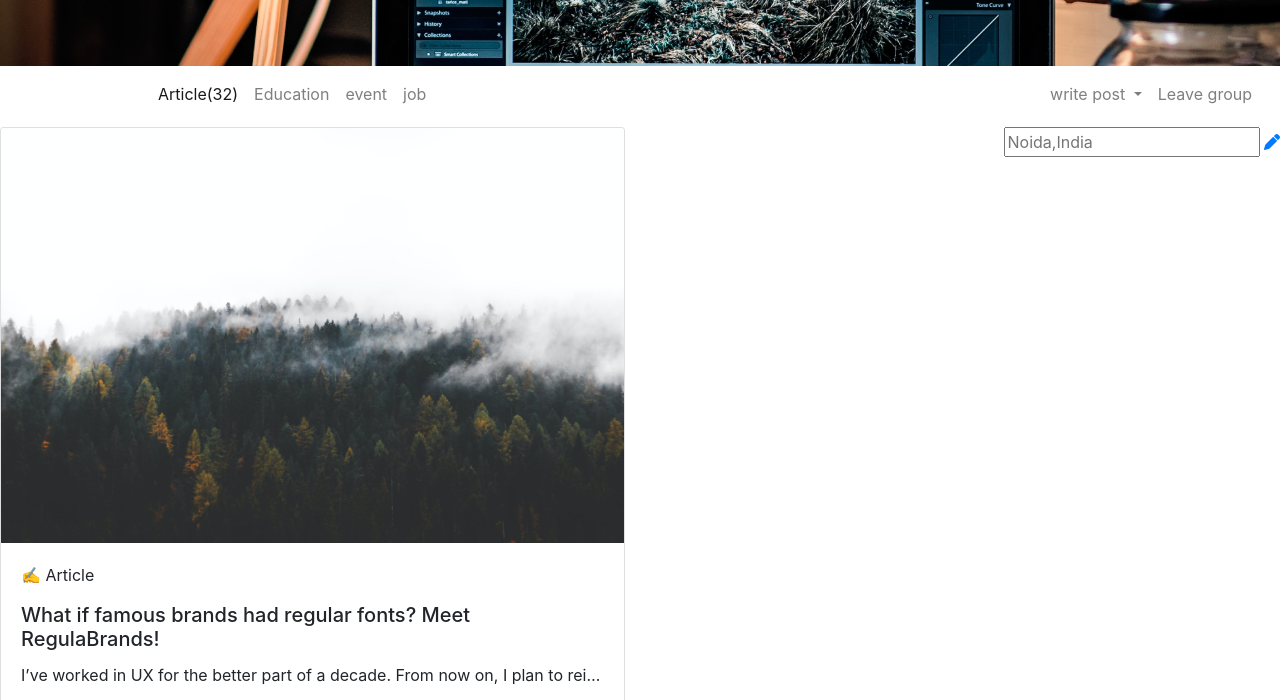
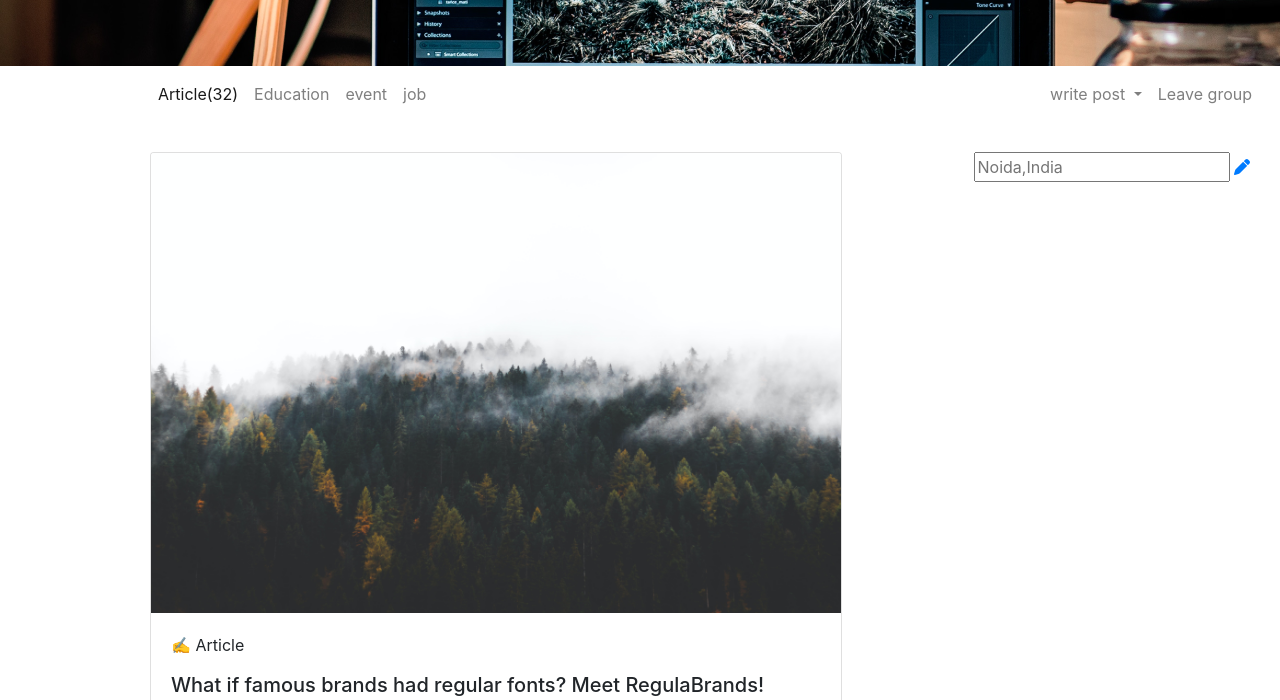
Before and after one commit to Sandman0083/task1, a plain HTML site: page signedin.html in a window 1280 px wide. Shown: the part 435-1135 px from the top of the page. Drawn offline with nearby package versions, Linux system fonts and the light colour scheme.

Commit message:
Update signedin.html

```diff
--- a/signedin.html
+++ b/signedin.html
@@ -11,8 +11,8 @@
 
   <!-- Bootstrap-5 link -->
   <link rel="stylesheet" href="https://cdn.jsdelivr.net/npm/bootstrap@4.6.0/dist/css/bootstrap.min.css" integrity="sha384-B0vP5xmATw1+K9KRQjQERJvTumQW0nPEzvF6L/Z6nronJ3oUOFUFpCjEUQouq2+l" crossorigin="anonymous">
-<link rel="stylesheet" media="screen and (min-width: 800px)" href="css/smallscreen.css">
-<link rel="stylesheet" media="screen and (max-width: 800px)" href="css/largescreen.css">
+<link rel="stylesheet" media="screen and (min-width: 800px)" href="css/large.css">
+<link rel="stylesheet" media="screen and (max-width: 800px)" href="css/small.css">
 <!-- custom css link -->
 <link rel="stylesheet" href="css/style.css">
 
```
